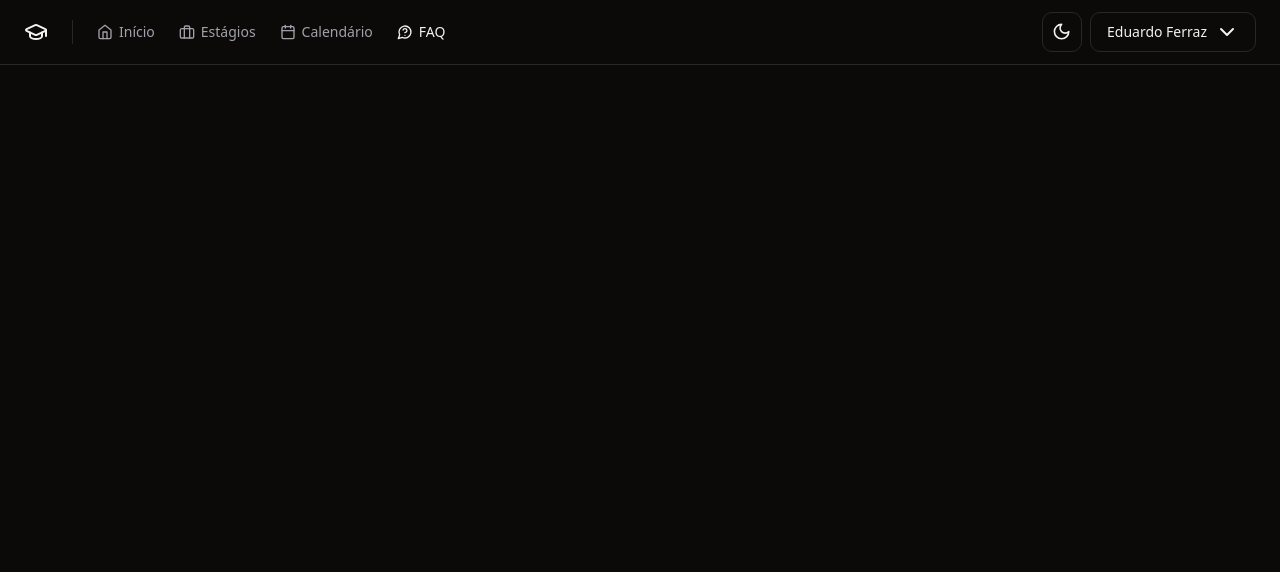
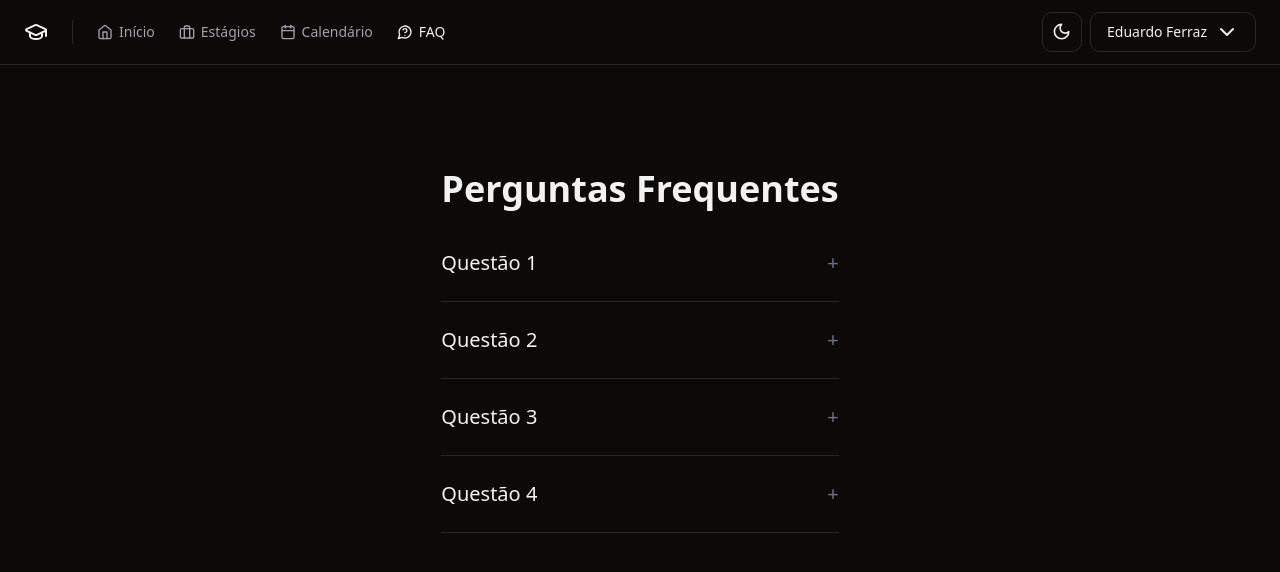
Before and after one commit to kauanrfontana/internship-platform, a React (Vite) app: page /faq in a window 1280 px wide. Shown: the top 572 px of the page. Built offline with nearby package versions, Linux system fonts and the light colour scheme.

Commit message:
feat: add FAQ component with collapsible questions and answers

```diff
--- a/src/pages/app/frequently-asked-questions.tsx
+++ b/src/pages/app/frequently-asked-questions.tsx
@@ -1,15 +1,57 @@
-import { Helmet } from 'react-helmet-async'
+import { useState } from 'react';
+import { Helmet } from 'react-helmet-async';
 
-export function FrequentlyAskedQuestions () {
+type FAQ = {
+  question: string;
+  answer: string;
+};
 
-    return (
-        <>
-            <Helmet title='FAQ' />
+export function FrequentlyAskedQuestions() {
+  const faqs: FAQ[] = [
+    { question: 'Questão 1', answer: 'Resposta 1' },
+    { question: 'Questão 2', answer: 'Resposta 2' },
+    { question: 'Questão 3', answer: 'Resposta 3' },
+    { question: 'Questão 4', answer: 'Resposta 4' },
+  ];
 
-           <div>
+  const [openIndex, setOpenIndex] = useState<number | null>(null);
 
-           </div>
+  const toggleFAQ = (index: number) => {
+    setOpenIndex(openIndex === index ? null : index);
+  };
 
-        </>
-    )
+  return (
+    <>
+      <Helmet title="FAQ" />
+      <section className="max-w-3xl mx-auto py-20 px-4">
+        <h1 className="text-4xl font-semibold mb-10 text-center">Perguntas Frequentes</h1>
+        <div className="space-y-6">
+          {faqs.map((faq, index) => {
+            const isOpen = openIndex === index;
+            return (
+              <div key={index} className="border-b pb-4">
+                <button
+                  onClick={() => toggleFAQ(index)}
+                  className="w-full flex justify-between items-center text-left text-xl font-medium focus:outline-none transition-colors duration-200"
+                  aria-expanded={isOpen}
+                  aria-controls={`faq-answer-${index}`}
+                >
+                  {faq.question}
+                  <span className="ml-2 text-gray-500">{isOpen ? '−' : '+'}</span>
+                </button>
+                <div
+                  id={`faq-answer-${index}`}
+                  className={`mt-2 text-gray-600 transition-all duration-300 ease-in-out ${
+                    isOpen ? 'max-h-40 opacity-100' : 'max-h-0 overflow-hidden opacity-0'
+                  }`}
+                >
+                  <p>{faq.answer}</p>
+                </div>
+              </div>
+            );
+          })}
+        </div>
+      </section>
+    </>
+  );
 }
```
